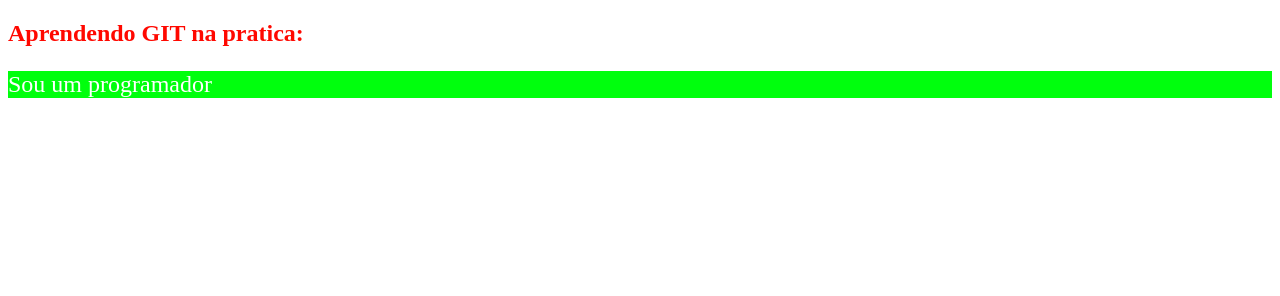
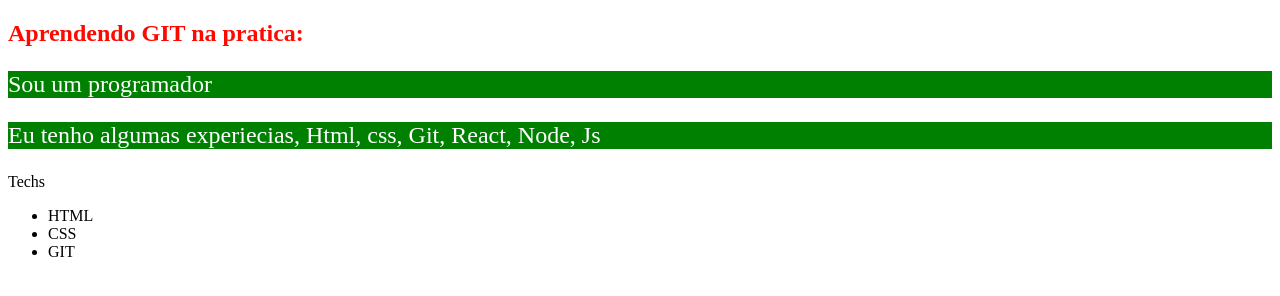
Before and after one commit to Danielaoliver/test-repo-github, a plain HTML site: page index.html in a window 1280 px wide. Drawn offline with Linux system fonts and the light colour scheme.

Commit message:
adiocionada tecnologia

```diff
--- a/index.html
+++ b/index.html
@@ -11,5 +11,22 @@
 <body>
     <h2>Aprendendo GIT na pratica:</h2>
     <p>Sou um programador</p>
+
+    <section>
+        <p>Eu tenho algumas experiecias, Html, css, Git, React, Node, Js</p>
+    </section>
+
+<span>Techs</span>
+<ul>
+    <li>
+    HTML
+    </li>
+    <li>
+    CSS
+    </li>
+    <li>
+    GIT
+    </li>
+</ul>
 </body>
 </html>
--- a/style.css
+++ b/style.css
@@ -2,12 +2,10 @@
     color: #ff0800;
 }
 
-section h3{
-background: grey;
-}
+
 
 p {
     font-size: 1.5rem;
     color: white;
-    background: #00ff0d;
+    background: green;
 }
```
